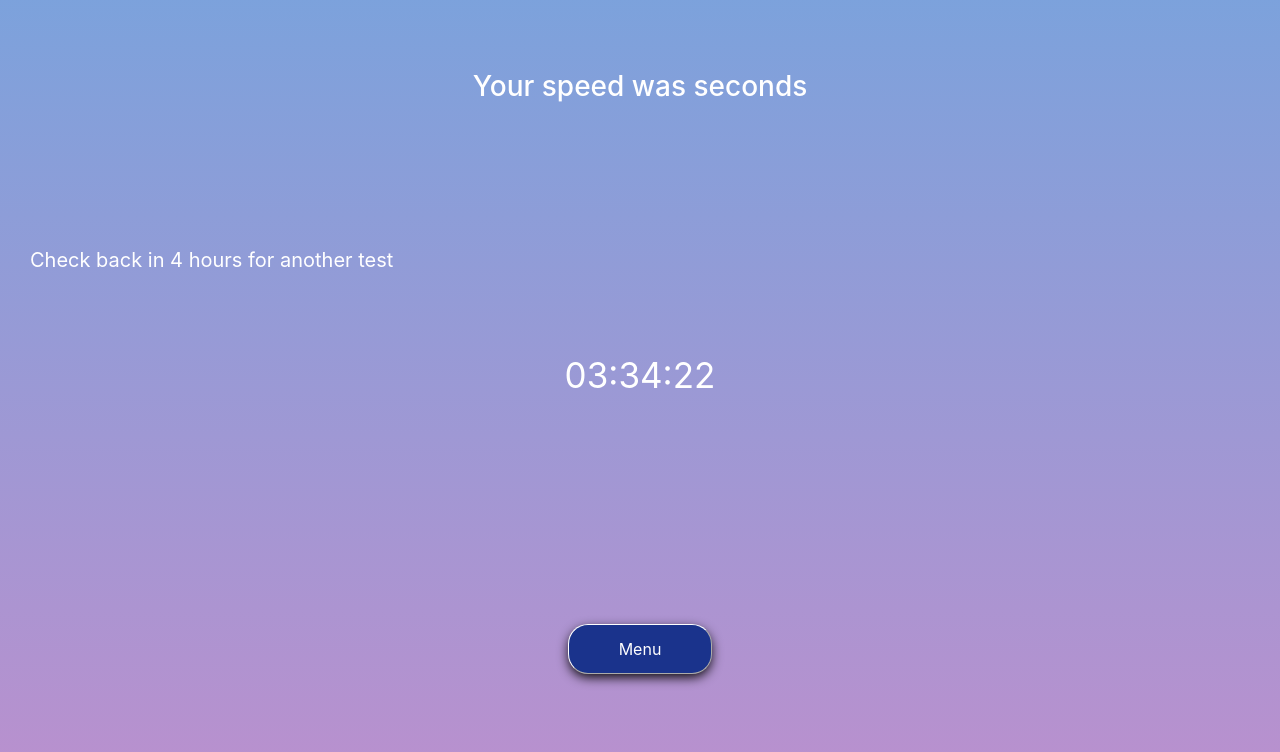
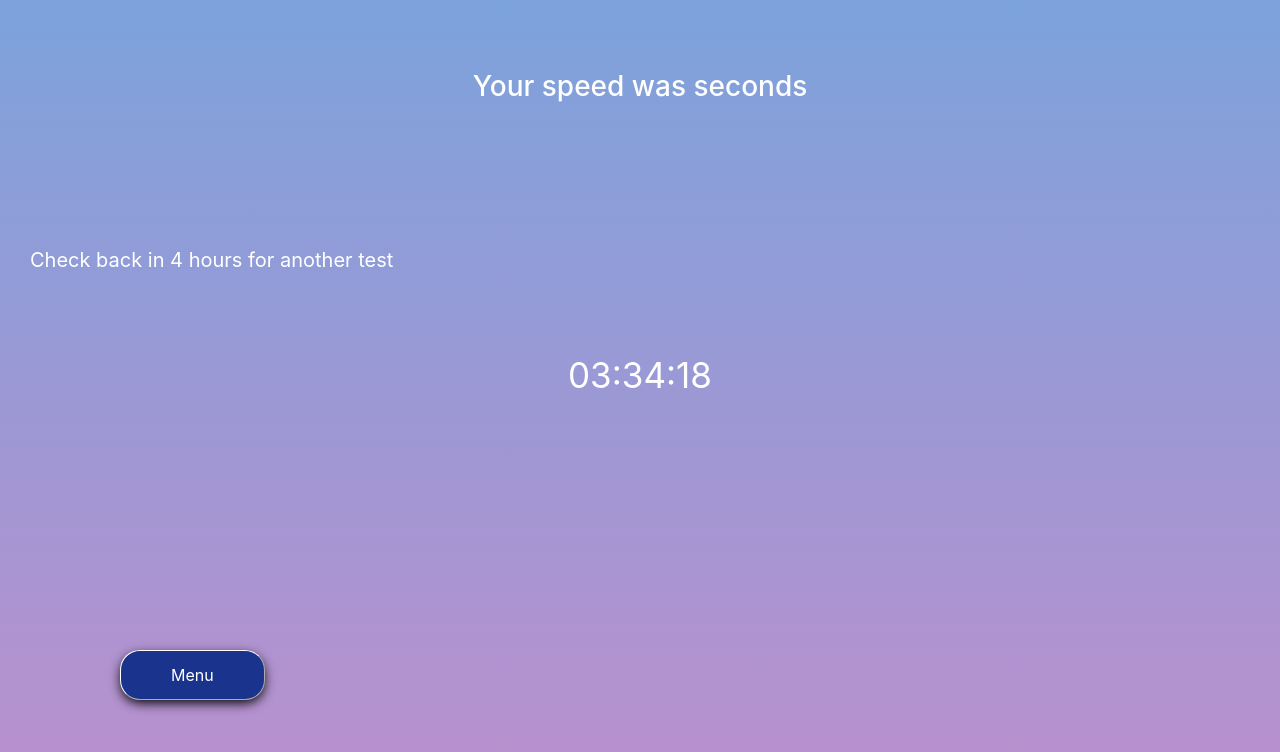
Before and after one commit to Homamjabir/the-sleep-app, a React (Create React App) app: page /results in a window 1280 px wide. Shown: the top 752 px of the page. Built offline with nearby package versions, Linux system fonts and the light colour scheme.

Commit message:
fixed button click area

```diff
--- a/src/components/css/minigames.css
+++ b/src/components/css/minigames.css
@@ -61,13 +61,14 @@
   border-width: thin;
   box-shadow: 0px 4px 12px -1px black;
   color: white;
+  left: 100px;
 }
 
 .button-wrapper-link {
   position: absolute;
   bottom: 100px;
   margin: auto;
-  width: 100%;
+  left: 120px;
 }
 
 .reaction-game-image {
--- a/src/components/menu.js
+++ b/src/components/menu.js
@@ -10,10 +10,7 @@ const Menu = () => {
     const timer = setTimeout(() => {
       setTimeLeft(calculateTimeLeft());
     }, 1000);
-    return () => {
-      clearInterval(timer);
-    };
-  }, []);
+  });
 
   const timerComponents = [];
 
@@ -62,7 +59,11 @@ const Menu = () => {
 };
 
 const calculateTimeLeft = () => {
-  let time = new Date(JSON.parse(localStorage.getItem("startTime")));
+  let storage = localStorage.getItem("startTime");
+  let time = null;
+  if (storage !== null) {
+    time = new Date(JSON.parse(localStorage.getItem("startTime")));
+
     let difference = time - new Date();
 
     let timeLeft = {};
@@ -75,6 +76,8 @@ const calculateTimeLeft = () => {
     }
 
     return timeLeft;
+  }
+  return {};
 };
 
 export default Menu;
--- a/src/components/reactionGame.js
+++ b/src/components/reactionGame.js
@@ -54,7 +54,7 @@ const ReactionGame = () => {
         ) : null}
       </div>
 
-      <div className="button-wrapper-link">
+      <div>
         <p>Wait for the picture</p>
         {button}
       </div>
--- a/src/components/reactionGameResults.js
+++ b/src/components/reactionGameResults.js
@@ -4,15 +4,13 @@ import "./css/minigames.css";
 
 const ReactionGameResults = () => {
   const [timeLeft, setTimeLeft] = useState(calculateTimeLeft());
+  let clickedButton = false;
 
   useEffect(() => {
     const timer = setTimeout(() => {
       setTimeLeft(calculateTimeLeft());
     }, 1000);
-    return () => {
-      clearInterval(timer);
-    };
-  }, []);
+  });
 
   const timerComponents = [];
 
@@ -48,7 +46,7 @@ const ReactionGameResults = () => {
         </div>
       </div>
 
-      <Link to="/menu">
+      <Link to="/menu" className="button-wrapper-link">
         <button className="minigame-button">Menu</button>
       </Link>
     </div>
```
Lines whose indentation alone changed are shown as unchanged.
